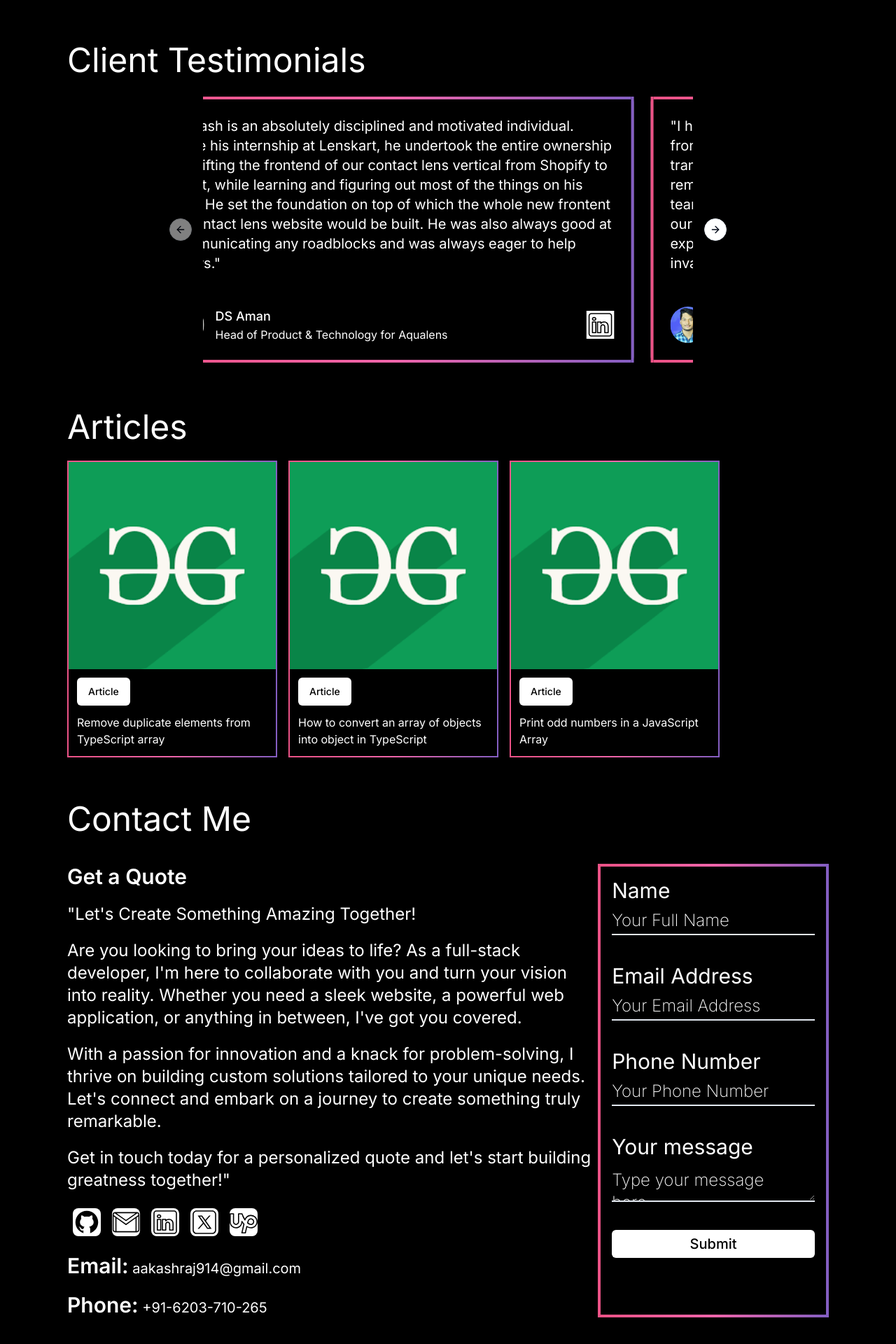
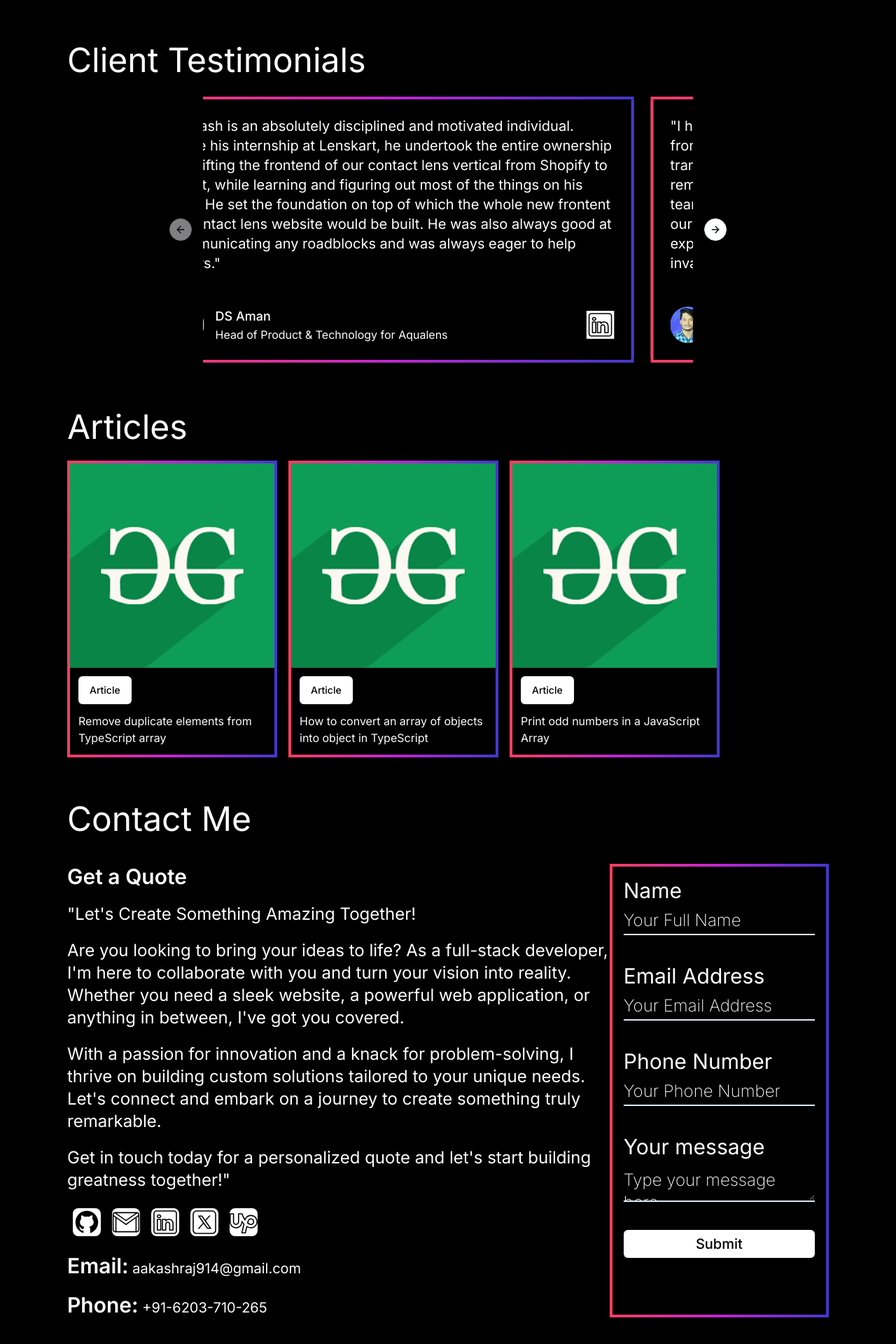
Before and after one commit to AakashRaj20/portfolio, a Next.js app: page / in a window 1280 px wide. Shown: the part 2668-4588 px from the top of the page at 70% size. Built offline with nearby package versions, Linux system fonts and the light colour scheme.

Commit message:
fixed border for form and testimonial sliders

```diff
--- a/app/globals.css
+++ b/app/globals.css
@@ -99,7 +99,7 @@
   }
 
   .project-card {
-    @apply max-w-[450px] w-[100%] flex flex-col gap-y-6 border-gradient border-4;
+    @apply max-w-[450px] w-full flex flex-col gap-y-6 border-gradient border-4;
   }
 
   .skills-card {
@@ -111,7 +111,7 @@
   }
 
   .testimonial-card {
-    @apply border-gradient border-4 px-0 md:px-4 pt-8 py-4  text-white max-w-[700px] w-[100%] flex flex-col gap-y-12;
+    @apply p-1 bg-gradient-to-r from-rose-500 via-fuchsia-600 to-indigo-700 text-white max-w-[700px] w-full;
   }
 
 }
--- a/app/layout.tsx
+++ b/app/layout.tsx
@@ -5,8 +5,8 @@ import './globals.css'
 const inter = Inter({ subsets: ['latin'] })
 
 export const metadata: Metadata = {
-  title: 'Create Next App',
-  description: 'Generated by create next app',
+  title: 'Aakash Raj Fullstack Dev',
+  description: 'My Fullstack Developer Portfolio',
 }
 
 export default function RootLayout({
--- a/components/Articles.tsx
+++ b/components/Articles.tsx
@@ -19,14 +19,20 @@ const Articles = () => {
   ];
 
   return (
-    <div className="flex lg:px-24 md:px-4 py-16 flex-wrap md:flex-nowrap px-2 flex-col gap-y-6" id="articles">
-      <h2 className="text-4xl md:text-5xl text-center lg:text-start text-white ">Articles</h2>
+    <div
+      className="flex lg:px-24 md:px-4 py-16 flex-wrap md:flex-nowrap px-2 flex-col gap-y-6"
+      id="articles"
+    >
+      <h2 className="text-4xl md:text-5xl text-center lg:text-start text-white ">
+        Articles
+      </h2>
       <div className="flex gap-4 flex-wrap md:flex-nowrap justify-center md:justify-start">
         {data.map((article, index) => (
           <div
             key={index}
-            className="max-w-[400px] md:max-w-[300px] w-full border-gradient border-2 flex flex-col"
+            className="max-w-[400px] md:max-w-[300px] w-full bg-gradient-to-r from-rose-500 via-fuchsia-600 to-indigo-700 p-1 flex flex-col"
           >
+            <div className="w-full h-full">
               <Image
                 src="/images/gfg_articles.png"
                 alt="gfg article"
@@ -42,6 +48,7 @@ const Articles = () => {
                 <p className="text-white">{article.heading}</p>
               </div>
             </div>
+          </div>
         ))}
       </div>
     </div>
--- a/components/ContactForm.tsx
+++ b/components/ContactForm.tsx
@@ -49,8 +49,9 @@ const ContactForm = () => {
   return (
     <form
       onSubmit={(e: SyntheticEvent) => handleSubmit(e)}
-      className="border-gradient border-4 p-4 max-w-[650px] w-full flex flex-col gap-y-10"
+      className="bg-gradient-to-r from-rose-500 via-fuchsia-600 to-indigo-700 p-1 max-w-[650px] w-full"
     >
+      <div className="bg-black w-full h-full flex flex-col p-4 gap-y-10">
         <div className="grid w-full items-center gap-1.5">
           <Label htmlFor="email">Name</Label>
           <Input
@@ -120,6 +121,7 @@ const ContactForm = () => {
           theme="dark"
           transition={Slide}
         />
+      </div>
     </form>
   );
 };
--- a/components/Slider.tsx
+++ b/components/Slider.tsx
@@ -58,6 +58,7 @@ const Slider = () => {
             <div className="p-1">
               <Card className="border-none">
                 <CardContent className="testimonial-card">
+                  <div className="w-full h-full bg-black px-3 py-6 md:p-6 flex flex-col gap-y-12">
                     <p className="text-xl">{test.review}</p>
                     <div className="flex justify-between items-center">
                       <div className="flex gap-x-4">
@@ -70,7 +71,9 @@ const Slider = () => {
                         />
                         <div className="flex flex-col">
                           <h5 className="font-medium text-lg">{test.name}</h5>
-                        <p className="text-sm md:text-base">{test.position}</p>
+                          <p className="text-sm md:text-base">
+                            {test.position}
+                          </p>
                         </div>
                       </div>
                       <Link href={test.link} target="_blank">
@@ -82,6 +85,7 @@ const Slider = () => {
                           height={40}
                         />
                       </Link>
+                    </div>
                   </div>
                 </CardContent>
               </Card>
--- a/components/ui/card.tsx
+++ b/components/ui/card.tsx
@@ -60,7 +60,7 @@ const CardContent = React.forwardRef<
   HTMLDivElement,
   React.HTMLAttributes<HTMLDivElement>
 >(({ className, ...props }, ref) => (
-  <div ref={ref} className={cn("px-3 py-6 md:p-6", className)} {...props} />
+  <div ref={ref} className={cn("", className)} {...props} />
 ))
 CardContent.displayName = "CardContent"
 
```
Lines whose indentation alone changed are shown as unchanged.
